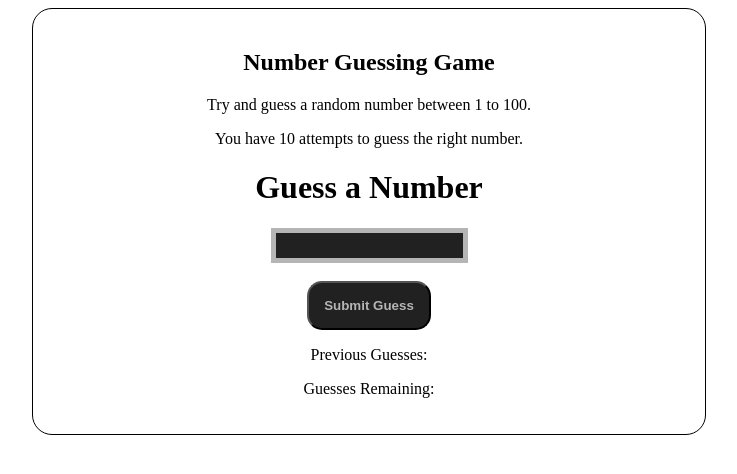
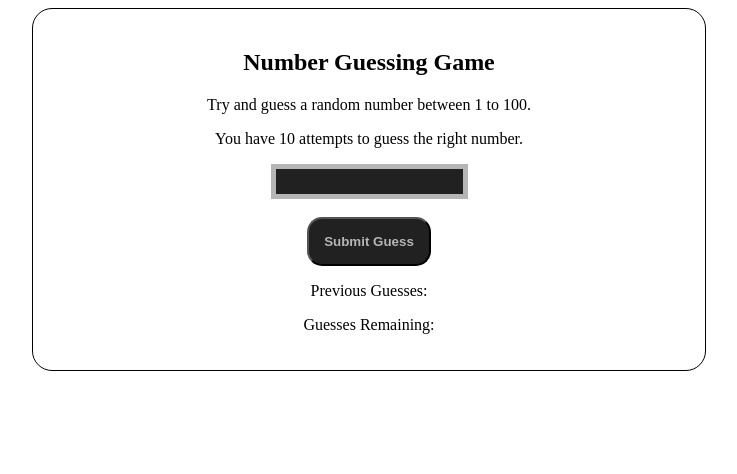
Before and after one commit to sandeepdhama022/PracticeJavaScript, a plain HTML site: page 05_Project4_GuessTheNumber/index.html in a window 1280 px wide. Shown: the whole page, without its empty margins (271-1008 px from the left). Drawn offline with Linux system fonts and the light colour scheme.

Commit message:
working project 4

```diff
--- a/05_Project4_GuessTheNumber/index.html
+++ b/05_Project4_GuessTheNumber/index.html
@@ -9,7 +9,7 @@
         <h2>Number Guessing Game</h2>
         <p>Try and guess a random number between 1 to 100.</p>
         <p>You have 10 attempts to guess the right number.</p>
-        <h1>Guess a Number</h1>
+        <form class="form"></form>
         <input type="text" name="textboxNumber" id="textboxNumber"><br><br>
         <input type="button" id="submitBtn" value="Submit Guess">
         <p>Previous Guesses: <span id="PreviousGuesses"></span></p>
```
